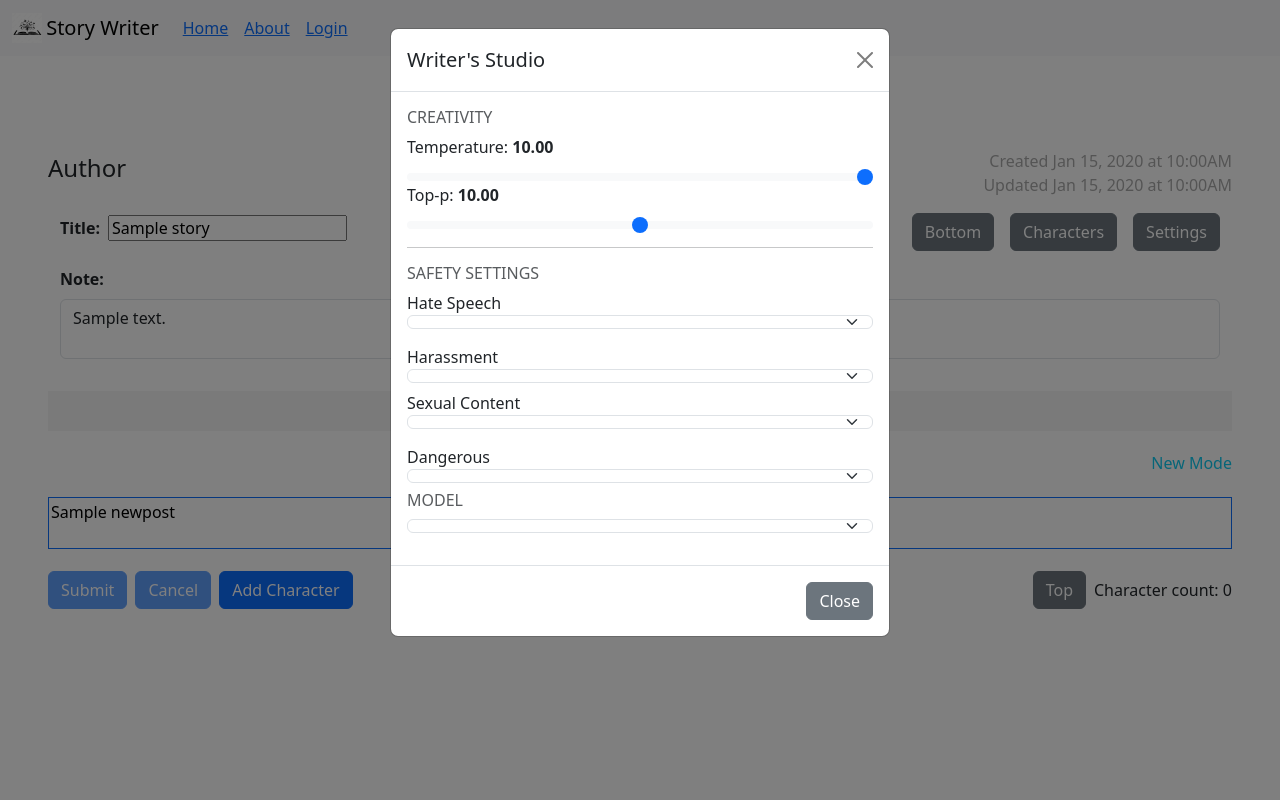
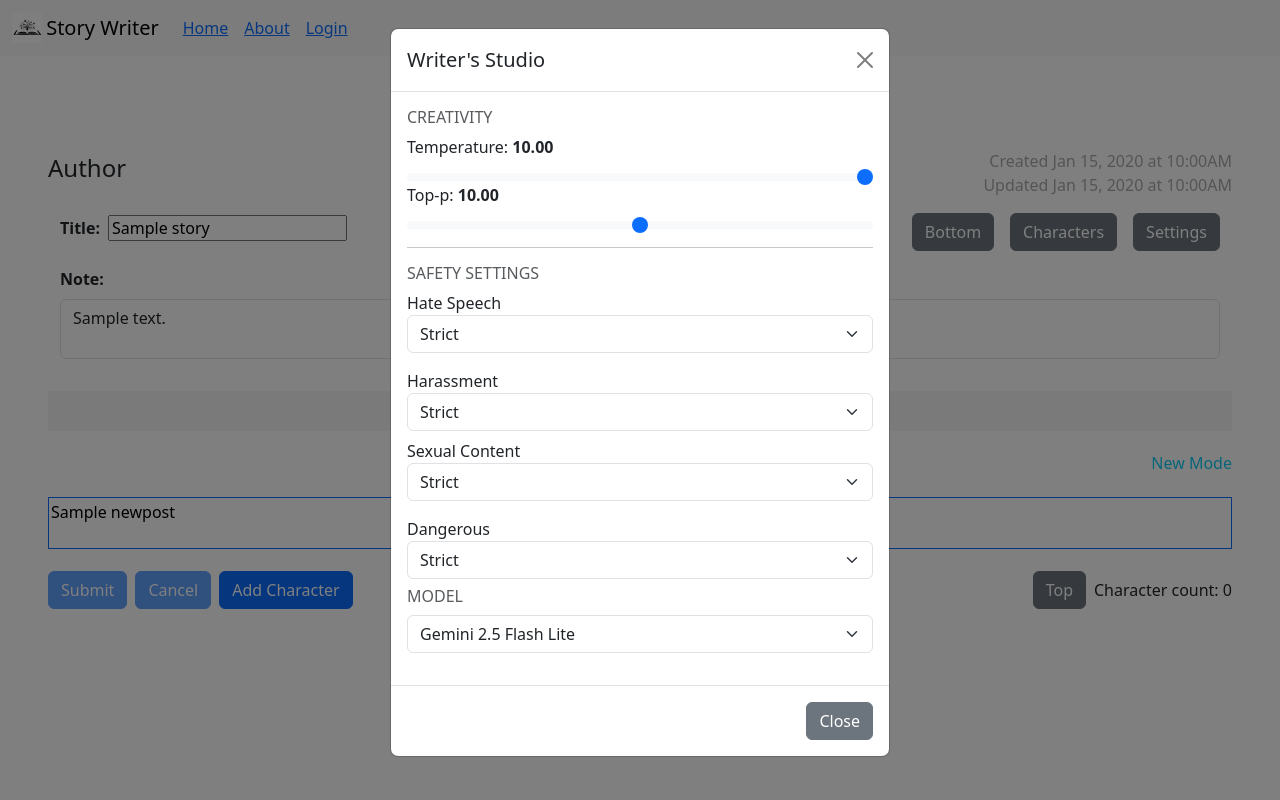
Before and after one commit to coco1pops/py_flask_text_editor, a Python web app: template editor/templates/stories/storyGenerate.html in a window 1280 px wide, after a click on "Settings". Run offline with Jinja, Linux system fonts and the light colour scheme; the template is opened without the code that fills it: most values are stand-ins (such as "Sample title", 1, 10 or a date in 2020); grey boxes marked "Sample" are stand-in pictures; lists and menus that the app fills with data are empty.

Commit message:
Fix selects on Generate screen

```diff
--- a/editor/static/js/pages/stories.js
+++ b/editor/static/js/pages/stories.js
@@ -28,7 +28,7 @@ function bindEvents() {
 
     // Add an event listener to every story field
     document.addEventListener('change', event => {
-        if (event.target.classList.contains('story-record')) {
+        if (event.target.classList.contains('story-record') || event.target.classList.contains('story-select')) {
             handleInput(event);
         }
         else if (event.target.classList.contains('chapter-record')) {
--- a/editor/templates/_studio.html
+++ b/editor/templates/_studio.html
@@ -60,7 +60,7 @@
                     <label>Hate Speech</label>
 
                     {% if isadmin %}
-                    <select class="form-select mb-3 story-record" id="hate_speech_threshold" name="hate_speech_threshold">
+                    <select class="form-select mb-3 story-select" id="hate_speech_threshold" name="hate_speech_threshold">
                         <option value="BLOCK_LOW_AND_ABOVE" {% if story.hate_speech_threshold=='BLOCK_LOW_AND_ABOVE'
                             %}selected{% endif %}>Strict</option>
                         <option value="BLOCK_MEDIUM_AND_ABOVE" {% if
@@ -79,7 +79,7 @@
                     <label>Harassment</label>
 
                     {% if isadmin %}
-                    <select class="form-select mb-2 story-record" id="harassment_threshold" name="harassment_threshold">
+                    <select class="form-select mb-2 story-select" id="harassment_threshold" name="harassment_threshold">
                         <option value="BLOCK_LOW_AND_ABOVE" {% if story.harassment_threshold=='BLOCK_LOW_AND_ABOVE'
                             %}selected{% endif %}>Strict</option>
                         <option value="BLOCK_MEDIUM_AND_ABOVE" {% if
@@ -97,7 +97,7 @@
                     <label>Sexual Content</label>
 
                     {% if isadmin %}
-                    <select class="form-select mb-3 story-record" id="explicit_content_threshold" name="explicit_content_threshold">
+                    <select class="form-select mb-3 story-select" id="explicit_content_threshold" name="explicit_content_threshold">
                         <option value="BLOCK_LOW_AND_ABOVE" {% if
                             story.explicit_content_threshold=='BLOCK_LOW_AND_ABOVE' %}selected{% endif %}>Strict
                         </option>
@@ -117,7 +117,7 @@
                     <label>Dangerous</label>
 
                     {%if isadmin %}
-                    <select class="form-select mb-2 story-record" id="dangerous_content_threshold" name="dangerous_content_threshold">
+                    <select class="form-select mb-2 story-select" id="dangerous_content_threshold" name="dangerous_content_threshold">
                         <option value="BLOCK_LOW_AND_ABOVE" {% if
                             story.dangerous_content_threshold=='BLOCK_LOW_AND_ABOVE' %}selected{% endif %}>Strict
                         </option>
@@ -137,7 +137,7 @@
                     <h6 class="text-uppercase text-muted">Model</h6>
 
                     {% if isadmin %}
-                    <select class="form-select mb-3 story-record" id="model" name="model" >
+                    <select class="form-select mb-3 story-select" id="model" name="model" >
                         <option value="gemini-2.5-flash-lite" {% if story.model=='gemini-2.5-flash-lite' %}selected{%
                             endif %}>Gemini 2.5 Flash Lite</option>
                         <option value="gemini-3.1-flash-lite-preview" {% if story.model=='gemini-3.1-flash-lite-preview'
@@ -150,8 +150,8 @@
 
                 </div>
                 <div class="modal-footer">
-                    <button id = "applySysInt" type="button" class="btn btn-primary create-only" data-bs-dismiss="modal">Apply</button>
-                    <button id = "closeModal" type="button" class="btn btn-secondary" data-bs-dismiss="modal">Close</button>
+                    <button id="applySysInt" type="button" class="btn btn-primary create-only" data-bs-dismiss="modal">Apply</button>
+                    <button id="closeModal" type="button" class="btn btn-secondary" data-bs-dismiss="modal">Close</button>
                 </div>
             </form>
         </div>
```
